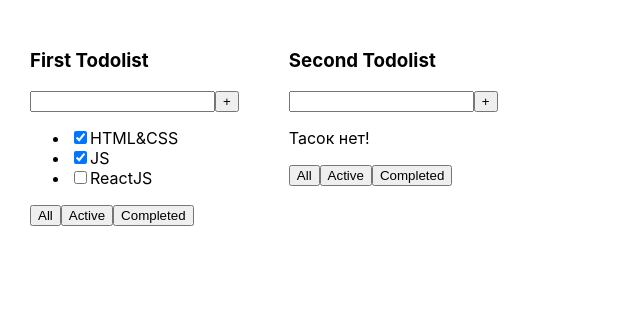
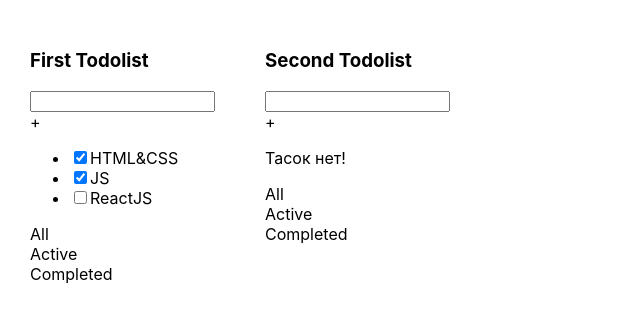
Before and after one commit to slice-0f-C0de/1-todolist, a React (Create React App) app: page / in a window 1280 px wide. Shown: the top 322 px of the page, without its empty margins (0-640 px from the left). Built offline with nearby package versions, Linux system fonts and the light colour scheme.

Commit message:
universal button

```diff
--- /dev/null
+++ b/src/Button.tsx
@@ -0,0 +1,11 @@
+import React from 'react';
+
+type ButtonType = {
+    title: string
+}
+
+export const Button = (props: ButtonType) => {
+    return <div>
+        {props.title}
+        </div>
+};
--- a/src/Todolist.tsx
+++ b/src/Todolist.tsx
@@ -1,4 +1,6 @@
 import React from "react";
+import {Button} from "./Button";
+
 
 type TodolistType = {
     title: string
@@ -16,7 +18,7 @@ export const Todolist = ({title, tasks}: TodolistType) => {
         <h3>{title}</h3>
         <div>
             <input/>
-            <button>+</button>
+            <Button title={'+'} />
         </div>
         {tasks.length === 0 ? (<p>Тасок нет!</p>) : (
             <ul>
@@ -29,9 +31,9 @@ export const Todolist = ({title, tasks}: TodolistType) => {
             </ul>
         )}
         <div>
-            <button>All</button>
-            <button>Active</button>
-            <button>Completed</button>
+            <Button title={'All'} />
+            <Button title={'Active'} />
+            <Button title={'Completed'} />
         </div>
     </div>
 }
```
